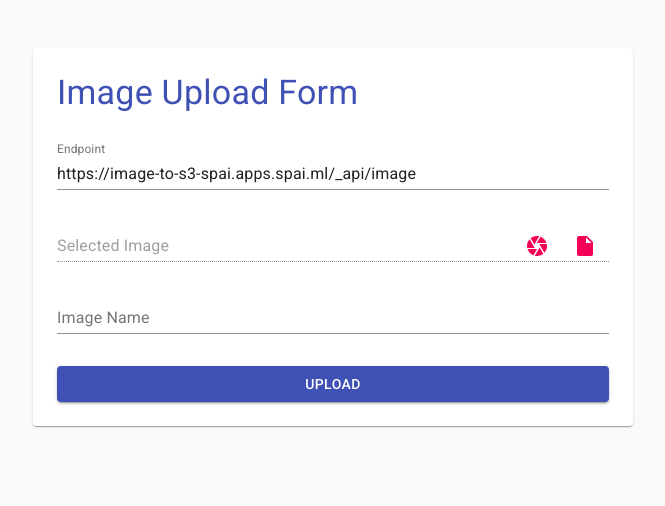
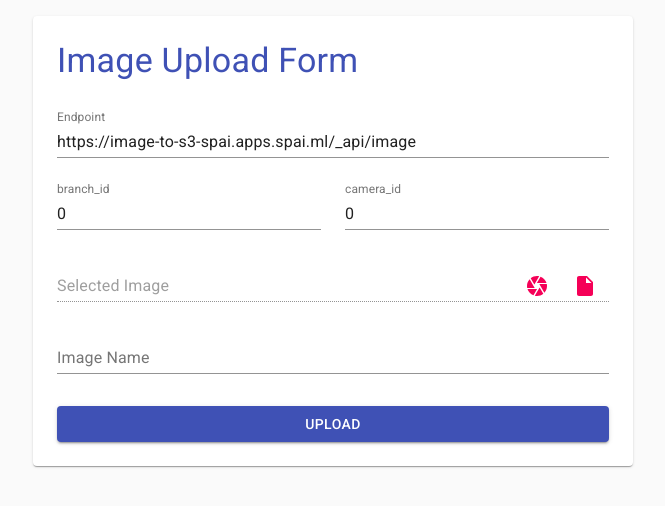
Before and after one commit to senior-project-spai/image-input-react, a React (Create React App) app: page / in a window 1280 px wide. Shown: the top 506 px of the page, without its empty margins (307-972 px from the left). Built offline with nearby package versions, Linux system fonts and the light colour scheme.

Commit message:
feat: add time, branch_id, camera_id to form

```diff
--- a/src/App.js
+++ b/src/App.js
@@ -12,7 +12,7 @@ const useStyles = makeStyles(theme => ({
       marginLeft: "auto",
       marginRight: "auto"
     },
-    paddingTop: theme.spacing(6),
+    paddingTop: theme.spacing(2),
     paddingBottom: theme.spacing(1)
   },
   paper: {
--- a/src/components/imageUploadForm/index.js
+++ b/src/components/imageUploadForm/index.js
@@ -8,7 +8,8 @@ import {
   InputAdornment,
   TextField,
   Typography,
-  Box
+  Box,
+  Grid
 } from "@material-ui/core";
 import CameraIcon from "@material-ui/icons/Camera";
 import InsertDriveFileIcon from "@material-ui/icons/InsertDriveFile";
@@ -35,6 +36,8 @@ export default function ImageUploadForm(props) {
   const [endpoint, setEndpoint] = useState(
     "https://image-to-s3-spai.apps.spai.ml/_api/image"
   );
+  const [cameraID, setCameraID] = useState(0);
+  const [branchID, setBranchID] = useState(0);
 
   const uploadFile = async (file, fileName, endpoint) => {
     if (isUploading) {
@@ -45,17 +48,22 @@ export default function ImageUploadForm(props) {
     const formData = new FormData();
     formData.append("picture", file);
     formData.append("pictureName", fileName);
+    formData.append("time", Date.now());
+    formData.append("branch_id", branchID)
+    formData.append("camera_id", cameraID)
     try {
       const res = await fetch(endpoint, {
         method: "POST",
         body: formData
       });
-      console.log(res.data);
+      console.log(res.status, res.data);
     } catch (error) {
       console.error(error);
     }
     setIsUploading(false);
   };
+
+  /* Presentation */
 
   const [isShowWebcam, setIsShowWebcam] = useState(false);
   const webcamRef = useRef(null);
@@ -76,6 +84,14 @@ export default function ImageUploadForm(props) {
 
   const onChangeEndpointInput = e => {
     setEndpoint(e.target.value);
+  };
+
+  const onChangeBranchIDInput = e => {
+    setBranchID(e.target.value);
+  };
+
+  const onChangeCameraIDInput = e => {
+    setCameraID(e.target.value);
   };
 
   const onSubmit = e => {
@@ -112,6 +128,30 @@ export default function ImageUploadForm(props) {
         fullWidth
         margin="normal"
       />
+      <Grid container spacing={3}>
+        <Grid item xs>
+          <TextField
+            type="text"
+            name="branch_id"
+            label="branch_id"
+            value={branchID}
+            onChange={onChangeBranchIDInput}
+            fullWidth
+            margin="normal"
+          />
+        </Grid>
+        <Grid item xs>
+          <TextField
+            type="text"
+            name="camera_id"
+            label="camera_id"
+            value={cameraID}
+            onChange={onChangeCameraIDInput}
+            fullWidth
+            margin="normal"
+          />
+        </Grid>
+      </Grid>
       <input
         ref={fileEl}
         type="file"
```
